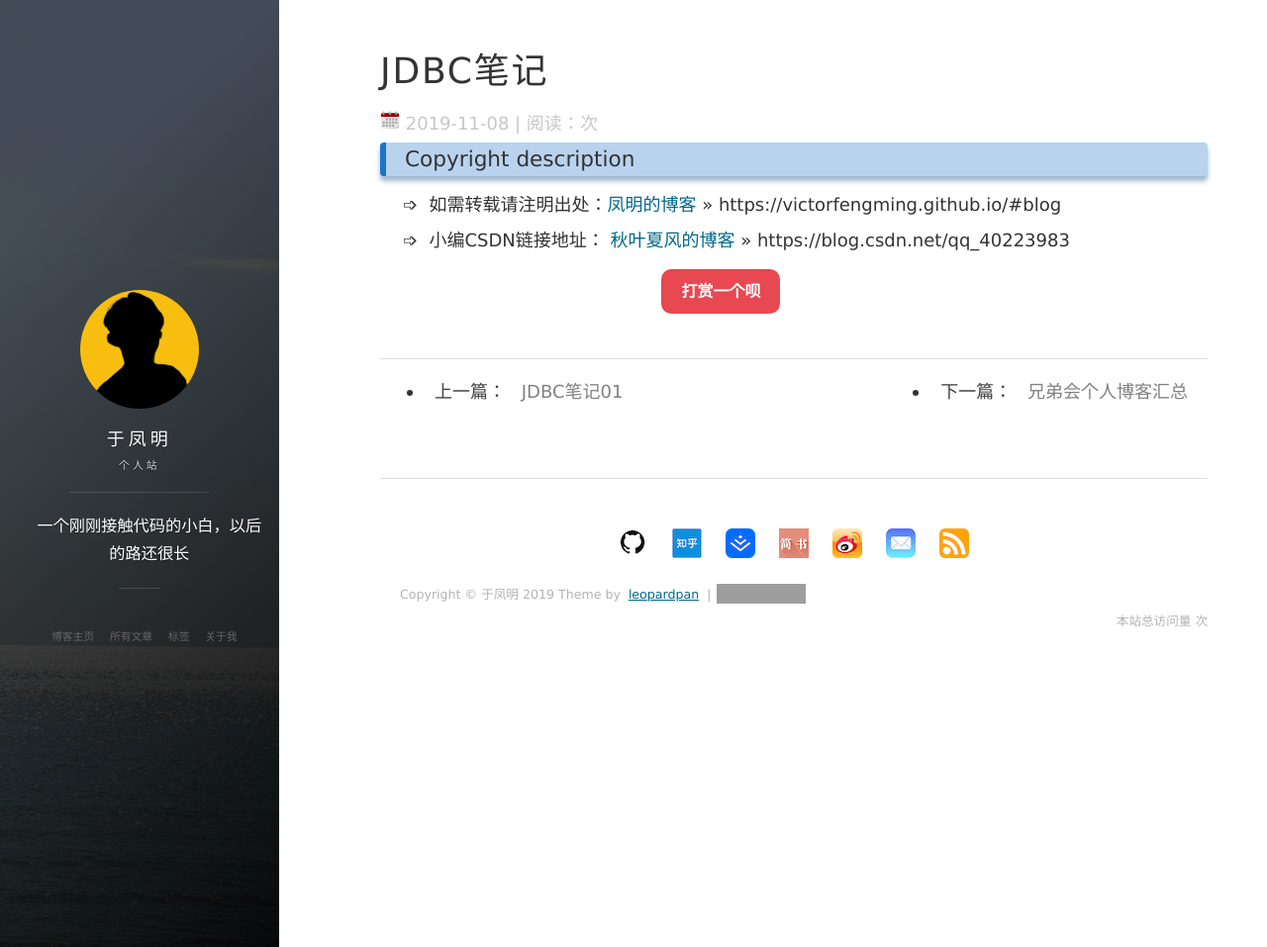
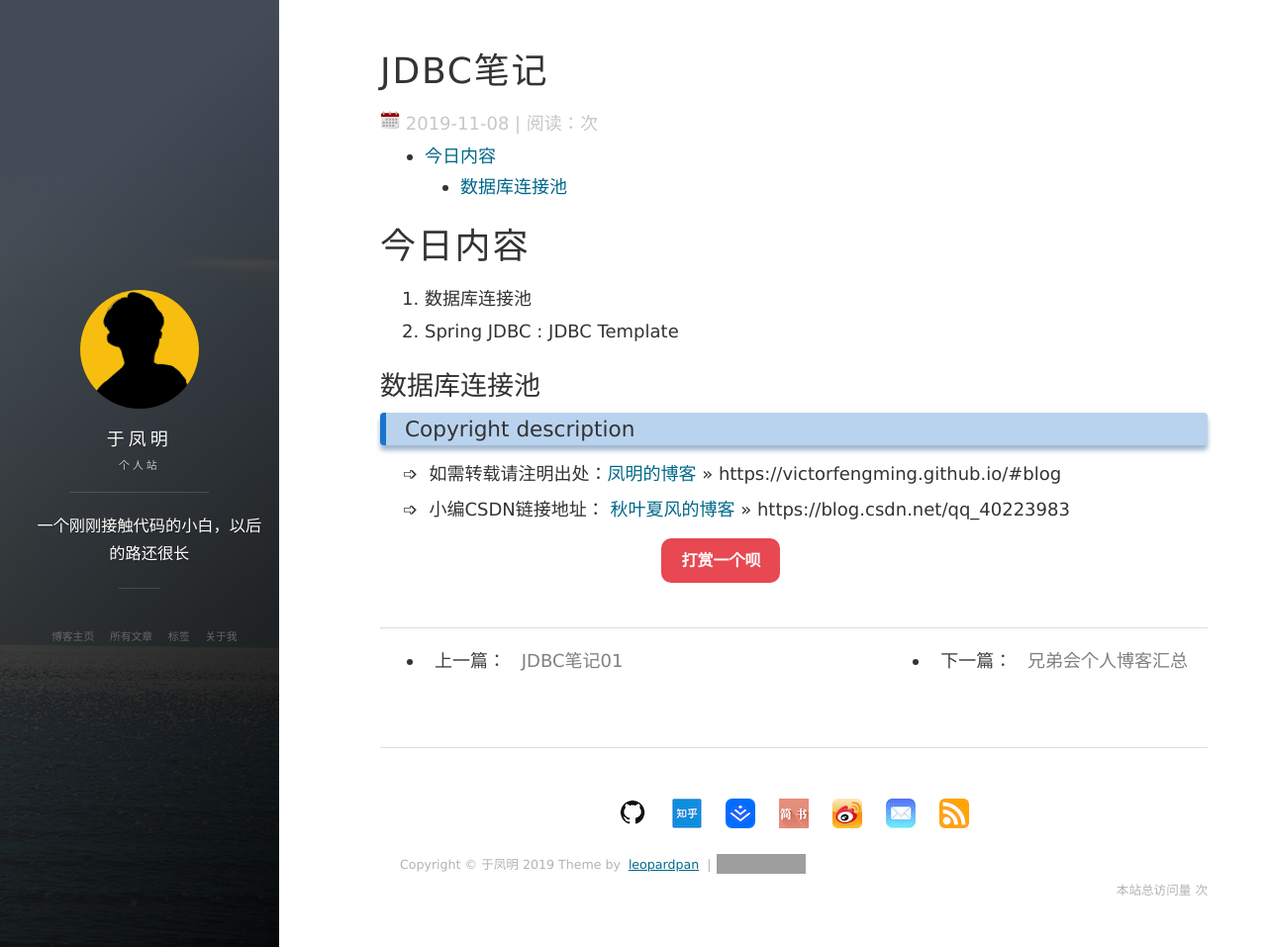
Before and after one commit to victorfengming/victorfengming.github.io.leopardpan, a Jekyll site: the page built from _posts/java/JDBC/2019-11-08-note2.markdown, in a window 1280 px wide and 957 px high. Shown: the whole window at 99% size. Built offline with Jekyll 4.4.1, drawn with Linux system fonts in a browser that asks for light colours; nearby versions of some CDN libraries; comment, search, counter and statistics services are not loaded; grey boxes are pictures that could not be loaded.

Commit message:
标题前加上空行,测试格式++

```diff
--- a/_posts/java/JDBC/2019-11-08-note2.markdown
+++ b/_posts/java/JDBC/2019-11-08-note2.markdown
@@ -8,3 +8,16 @@ tags: Java basis note JDBC
 
 * content
 {:toc}
+
+
+
+
+
+
+
+
+# 今日内容
+1. 数据库连接池
+2. Spring JDBC : JDBC Template
+
+## 数据库连接池
```
Also changed, not shown: _posts/java/JDBC/2019-11-08-note1.markdown (+174 -0 lines).
